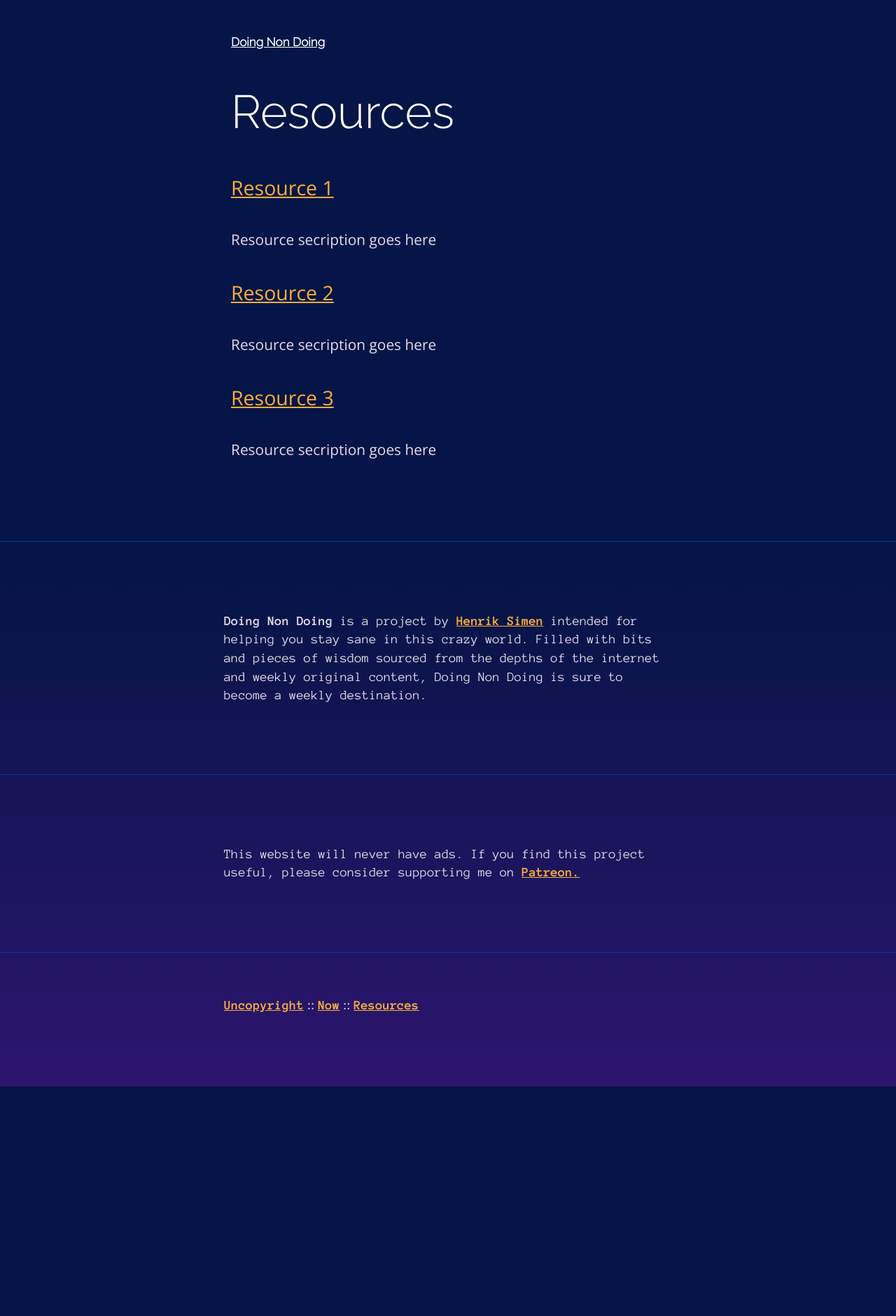
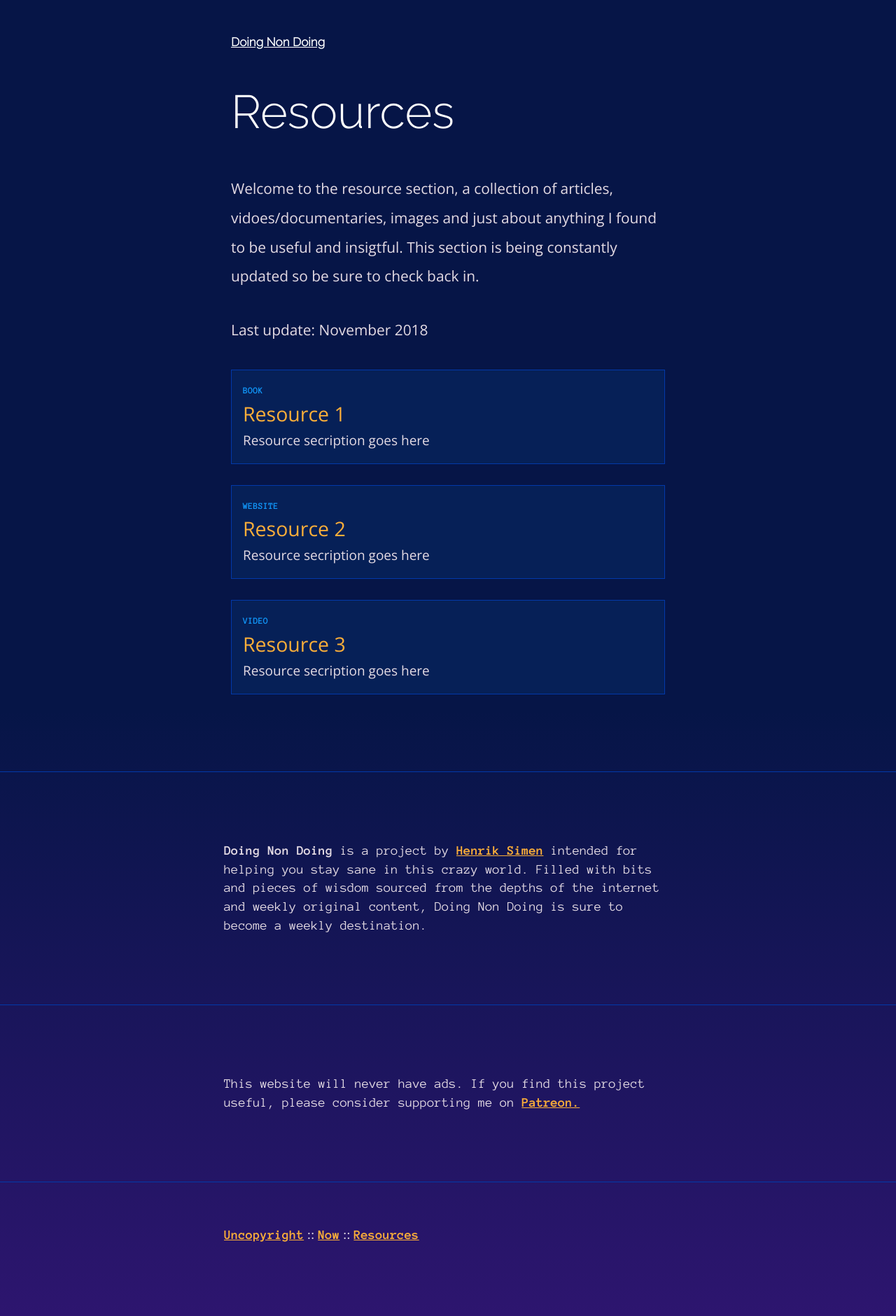
Before and after one commit to HenrikSimen/doing-non-doing, a Jekyll site: the page built from resources.html, in a window 1280 px wide. Shown: the whole page at 70% size. Built offline with Jekyll 4.4.1, drawn with Linux system fonts in a browser that asks for light colours; before the commit the page ends 1552 px from its top, so only the background shows below that.

Commit message:
resource section added

```diff
--- a/assets/css/style.css
+++ b/assets/css/style.css
@@ -153,3 +153,34 @@ ul li {
 }
 
 /* RESOURCES */
+
+.card {
+  padding: 16px 16px 14px;
+  border: 1px solid #0239a9;
+  background-color: #062057;
+  transition: all 0.2s ease-in-out;
+  cursor: pointer;
+}
+
+.card:hover {
+  border-color: #fbae39;
+}
+
+
+.resources a {
+  text-decoration: none;
+}
+
+.resources p {
+  margin: 0;
+  color: #e4dbe4;
+  font-size: 1em;
+}
+
+p.category {
+  font-family: 'Anonymous Pro', monospace;
+  text-transform: uppercase;
+  font-size: 0.7em;
+  color: #1195f7;
+  font-weight: 700;
+}
--- a/resources.html
+++ b/resources.html
@@ -3,9 +3,12 @@ layout: default
 ---
 
 <h2>Resources</h2>
+<p>Welcome to the resource section, a collection of articles, vidoes/documentaries, images and just about anything I found to be useful and insigtful. This section is being constantly updated so be sure to check back in.</p>
+<p>Last update: November 2018</p>
 <ul class="resources">
   {% for resource in site.data.resources  %}
-  <li>
+  <li class="card">
+    <p class="category">{{resource.category}}</p>
     <a href="{{resource.content}}" target="_blank">{{resource.title}}</a>
     <p>{{resource.description}}</p>
   </li>
```
